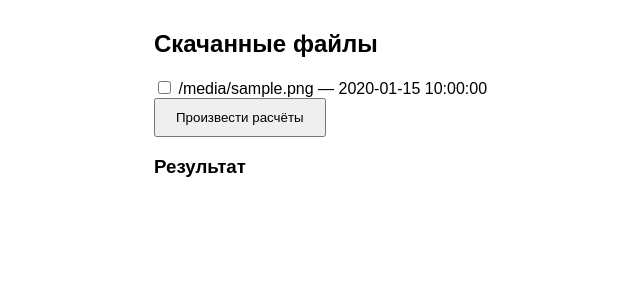
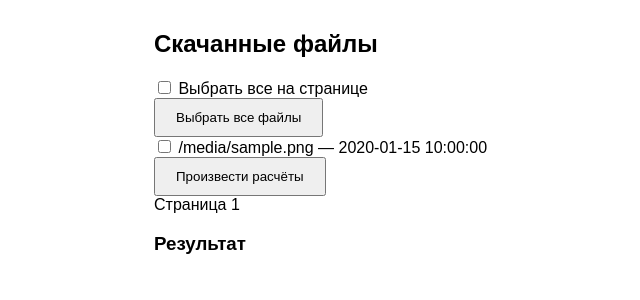
Before and after one commit to MiVaJ/file-analyzer-service, a Python web app: template app/templates/files.html in a window 1280 px wide. Shown: the part 77-377 px from the top of the page, without its empty margins (36-676 px from the left). Run offline with Jinja, Linux system fonts and the light colour scheme; the template is opened without the code that fills it: most values are stand-ins (such as "Sample title", 1, 10 or a date in 2020).

Commit message:
feat(ui): add files pagination and bulk selection

```diff
--- a/app/static/js/files.js
+++ b/app/static/js/files.js
@@ -1,3 +1,23 @@
+const checkboxes = document.querySelectorAll('input[name="file_ids"]');
+
+document.getElementById('select-page').addEventListener('change', (event) => {
+  checkboxes.forEach((checkbox) => {
+    checkbox.checked = event.target.checked;
+  });
+});
+
+document.getElementById('select-all').addEventListener('click', async () => {
+  const response = await fetch('/api/files/ids');
+
+  const data = await response.json();
+
+  const ids = new Set(data.file_ids);
+
+  checkboxes.forEach((checkbox) => {
+    checkbox.checked = ids.has(Number(checkbox.value));
+  });
+});
+
 document
   .getElementById('stats-form')
   .addEventListener('submit', async (event) => {
--- a/app/templates/files.html
+++ b/app/templates/files.html
@@ -2,6 +2,16 @@
 block content %}
 
 <h2>Скачанные файлы</h2>
+
+<div>
+  <label>
+    <input type="checkbox" id="select-page" />
+
+    Выбрать все на странице
+  </label>
+</div>
+
+<button type="button" id="select-all">Выбрать все файлы</button>
 
 <form id="stats-form">
   <div class="files-list">
@@ -18,6 +28,22 @@ block content %}
   <button type="submit">Произвести расчёты</button>
 </form>
 
+<div class="pagination">
+  {% if page > 1 %}
+
+  <a href="/files?page={{ page - 1 }}"> Назад </a>
+
+  {% endif %}
+
+  <span> Страница {{ page }} </span>
+
+  {% if files|length == limit %}
+
+  <a href="/files?page={{ page + 1 }}"> Вперёд </a>
+
+  {% endif %}
+</div>
+
 <h3>Результат</h3>
 
 <pre id="stats-result"></pre>
```
